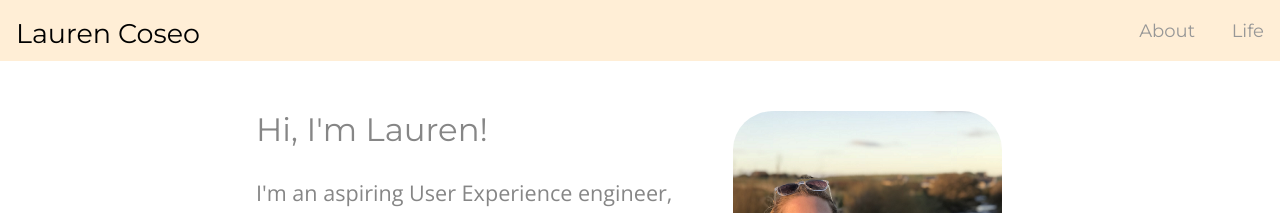
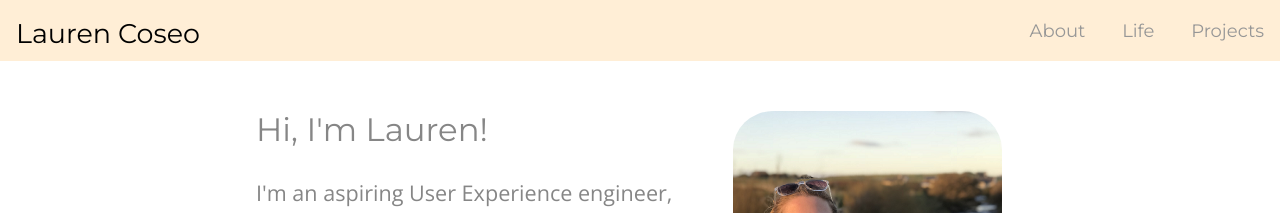
Before and after one commit to laurencoseo/laurencoseo.github.io, a Jekyll site: the page built from index.html, in a window 1280 px wide. Shown: the top 213 px of the page. Built offline with Jekyll 4.4.1, drawn with Linux system fonts in a browser that asks for light colours; nearby versions of some CDN libraries.

Commit message:
Add projects link

```diff
--- a/_includes/header.html
+++ b/_includes/header.html
@@ -5,6 +5,7 @@
             <div class="topnav" id="myTopnav">
                 <a href="/about">About</a>
                 <a href="/life">Life</a>
+                <a href="/projects">Projects</a>
                 <!-- <a href="#blog">Blog</a> -->
                 <a href="javascript:void(0);" class="icon" onclick="openNav()">
                   <i class="fa fa-bars"></i></a>
@@ -17,6 +18,7 @@
                     <a href="/">Home</a>
                     <a href="/about">About</a>
                     <a href="/life">Life</a>
+                    <a href="/projects">Projects</a>
                     <!-- a href="#blog">Blog</a> -->
                 </div>   <!-- /.topnav-->
             </div>  <!-- /.overlay-->
```
